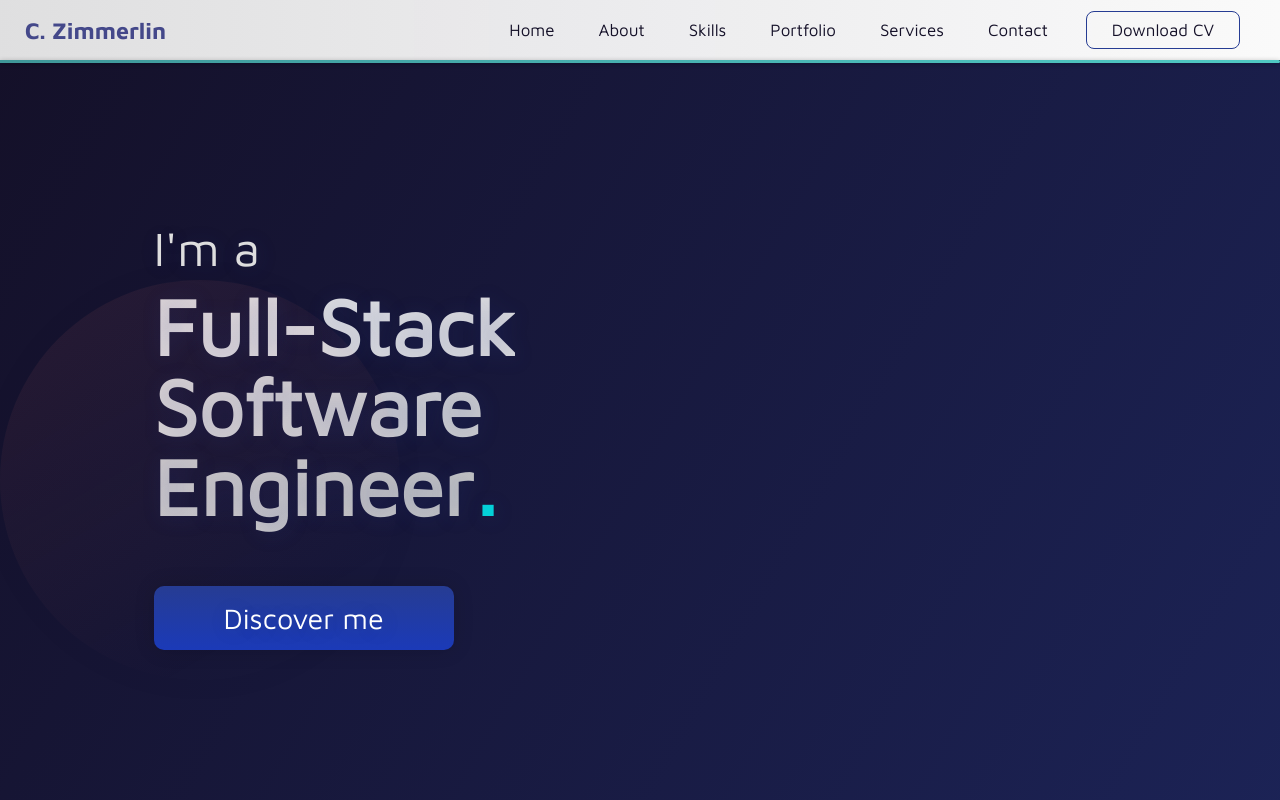
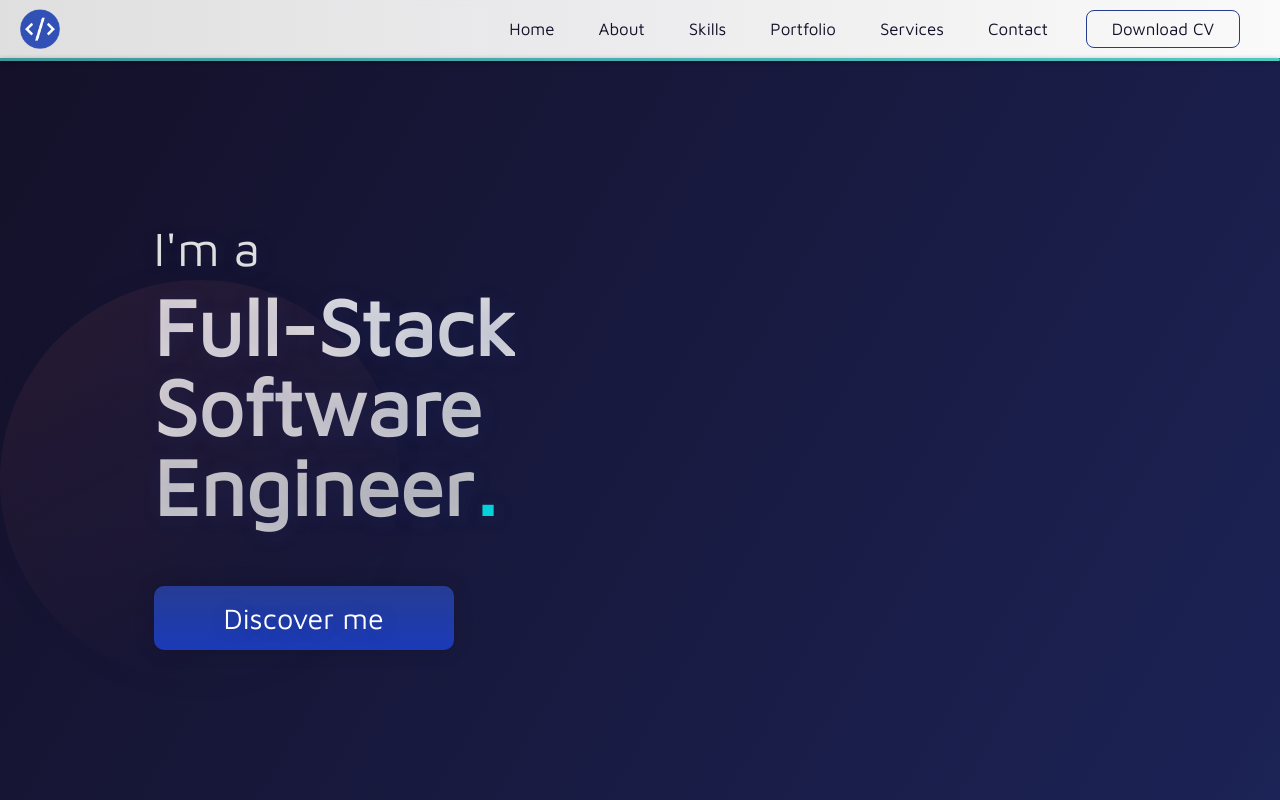
Before and after one commit to CharlesZim/charleszim.github.io, a React (Create React App) app: page / in a window 1280 px wide. Shown: the top 800 px of the page. Built offline with nearby package versions, Linux system fonts and the light colour scheme.

Commit message:
Updated logo

```diff
--- a/src/components/PhotoFull.js
+++ b/src/components/PhotoFull.js
@@ -14,6 +14,8 @@ const PhotoFull = ({ photo, setPhoto }) => {
     >
       <motion.img
         src={photo}
+        width={100}
+        height={100}
         alt=""
         initial={{ opacity: 0, scale: 0 }}
         animate={
--- a/src/sections/About/About.js
+++ b/src/sections/About/About.js
@@ -59,6 +59,8 @@ const About = ({ setPhoto }) => {
               className="aboutPic"
             >
               <img
+                width={100}
+                height={100}
                 src={charles}
                 alt="Charles ZimMerlin"
                 className="myPic"
--- a/src/sections/Footer/Footer.css
+++ b/src/sections/Footer/Footer.css
@@ -27,7 +27,7 @@
 .footerRight a {
     color: #fff;
     text-decoration: none;
-    font-size: 1em;
+    font-size: .8em;
     font-weight: 600;
     transition-duration: .2s;
 }
--- a/src/sections/Header/Header.css
+++ b/src/sections/Header/Header.css
@@ -13,8 +13,24 @@ header{
     box-shadow: 0 1px 4px rgba(0,0,0,0.2);
     display: flex;
     align-items: center;
-    height: 60px;
+    backdrop-filter: blur(3px);
+}
 
+.leftTitle{
+  font-family: "MavenProBold";
+  color: var(--blue4);
+  margin-left: 20px;
+  text-decoration: none;
+  transition-duration: .3s;
+  cursor: pointer;
+  display: flex;
+  align-items: center;
+  justify-content: center;
+}
+
+.logo{
+  width: 40px;
+  height: auto;
 }
 
 .progress-bar {
@@ -36,16 +52,6 @@ header{
     display: flex;
     justify-content: center;
     align-items: center;
-}
-
-.leftTitle{
-    font-family: "MavenProBold";
-    font-size: 1.45em;
-    color: var(--blue4);
-    margin: 10px 25px;
-    text-decoration: none;
-    transition-duration: .3s;
-    cursor: pointer;
 }
 
 .leftTitle:hover{
@@ -298,7 +304,7 @@ header{
     }
 }
 
-@media screen and (max-width: 900px) {
+@media screen and (max-width: 880px) {
     .leftTitle{
         font-size: 1.2em;
     }
--- a/src/sections/Header/Header.js
+++ b/src/sections/Header/Header.js
@@ -7,6 +7,7 @@ import { motion, useScroll, useSpring, useAnimation } from "framer-motion";
 import Burger from "./Burger";
 
 import cv from "../../assets/files/CV_Charles_Zimmerlin.pdf";
+import logo from "../../assets/images/logo.webp";
 import "./Header.css";
 
 import { headerItems } from "../../assets/Data.js";
@@ -47,7 +48,13 @@ const Header = () => {
           <div className="headerLeft">
             <Burger />
             <Link to={"home"} className="leftTitle" offset={-60} href="#">
-              C. Zimmerlin
+              <img
+                src={logo}
+                alt="logo"
+                className="logo"
+                width={50}
+                height={50}
+              />
             </Link>
           </div>
           <div className="headerRight">
--- a/src/sections/Portfolio/ProjectBox.js
+++ b/src/sections/Portfolio/ProjectBox.js
@@ -40,7 +40,13 @@ const ProjectBox = ({ project, index, setPhoto }) => {
               setPhoto(project.img);
             }}
           >
-            <img src={project.img} alt="project" className="myProjectPic" />
+            <img
+              width={100}
+              height={100}
+              src={project.img}
+              alt="project"
+              className="myProjectPic"
+            />
           </motion.div>
         </div>
       </div>
```
Also changed, not shown: src/assets/images/logo.webp (added), src/assets/projects/website/Elodie.webp.
